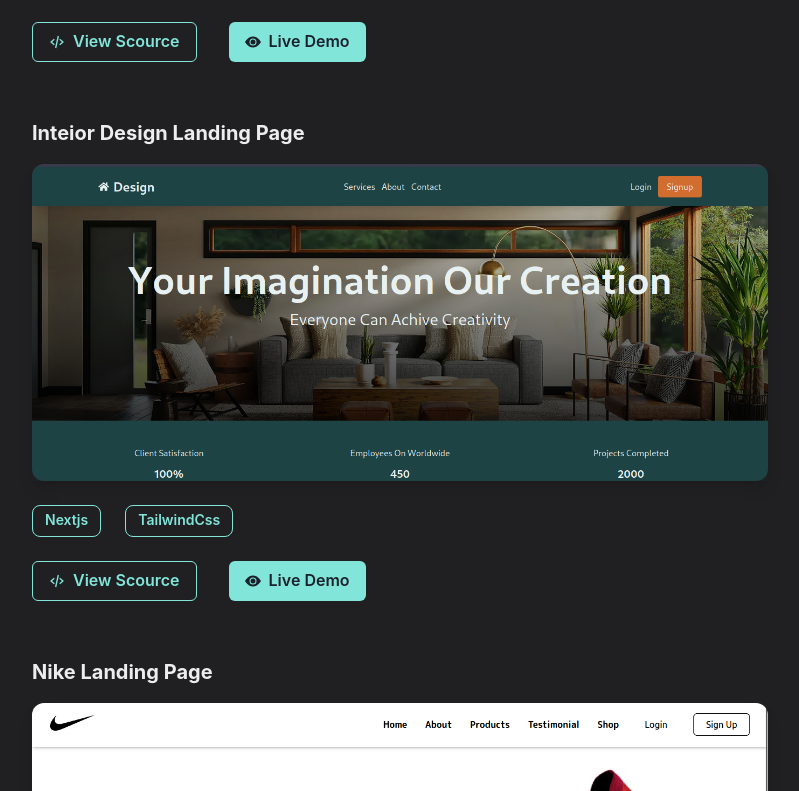
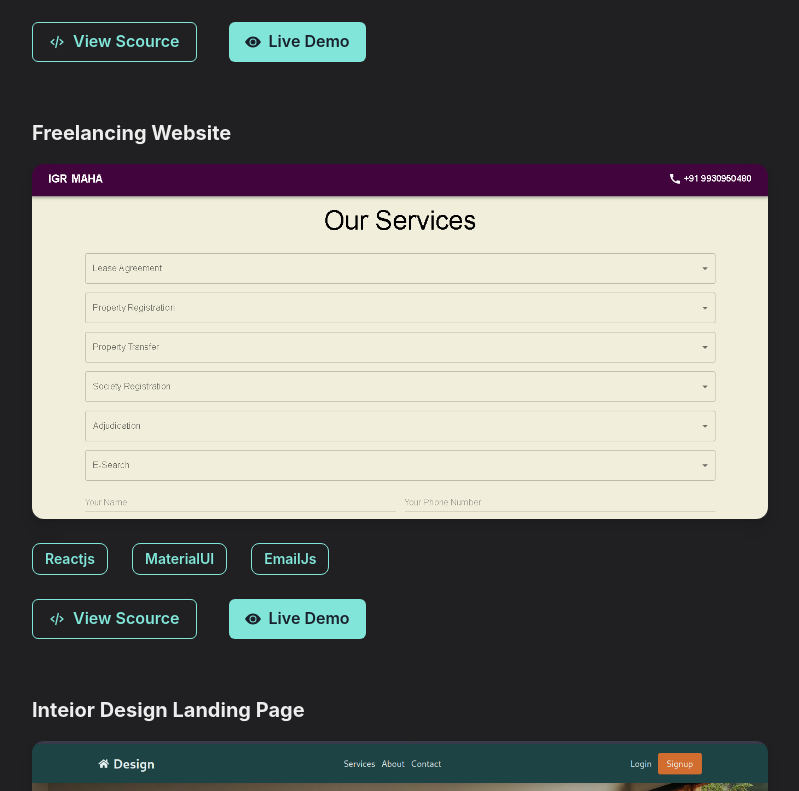
Before and after one commit to Dhruv-Gajjar/dhruv-homepage, a Next.js app: page /projects in a window 1280 px wide. Shown: the part 609-1400 px from the top of the page, without its empty margins (240-1039 px from the left). Built offline with nearby package versions, Linux system fonts and the light colour scheme.

Commit message:
Update Project section

```diff
--- a/projectData.js
+++ b/projectData.js
@@ -5,23 +5,29 @@ export const data = [
     img: "/images/portfolio-website.png",
     stack: ["Nextjs", "ChakraUI", "TailwindCss"],
     githubLink: "https://github.com/Dhruv-Gajjar/dhruv-homepage",
-        liveLink: "https://dhruv-homepage.netlify.app/"
+    liveLink: "https://dhruv-homepage.netlify.app/",
   },
   {
     id: 2,
+    name: "Freelancing Website",
+    img: "/images/igrmaha.PNG",
+    stack: ["Reactjs", "MaterialUI", "EmailJs"],
+    liveLink: "https://www.igrmaha.in/",
+  },
+  {
+    id: 3,
     name: "Inteior Design Landing Page",
     img: "/images/design-website.png",
     stack: ["Nextjs", "TailwindCss"],
     githubLink: "https://github.com/Dhruv-Gajjar/design-website",
-        liveLink: "https://design-one.vercel.app/"
-
+    liveLink: "https://design-one.vercel.app/",
   },
   {
-        id: 3,
+    id: 4,
     name: "Nike Landing Page",
     img: "/images/Nike-Landing-Page.png",
     stack: ["HTML", "CSS", "JavaScript"],
     githubLink: "https://github.com/Dhruv-Gajjar/Nike-landing-page",
-        liveLink: "https://nike-landing-page-seven.vercel.app/"
+    liveLink: "https://nike-landing-page-seven.vercel.app/",
   },
-]
+];
```
Also changed, not shown: .gitpod.yml (added), public/images/igrmaha.PNG (added). Lines whose indentation alone changed are shown as unchanged.
